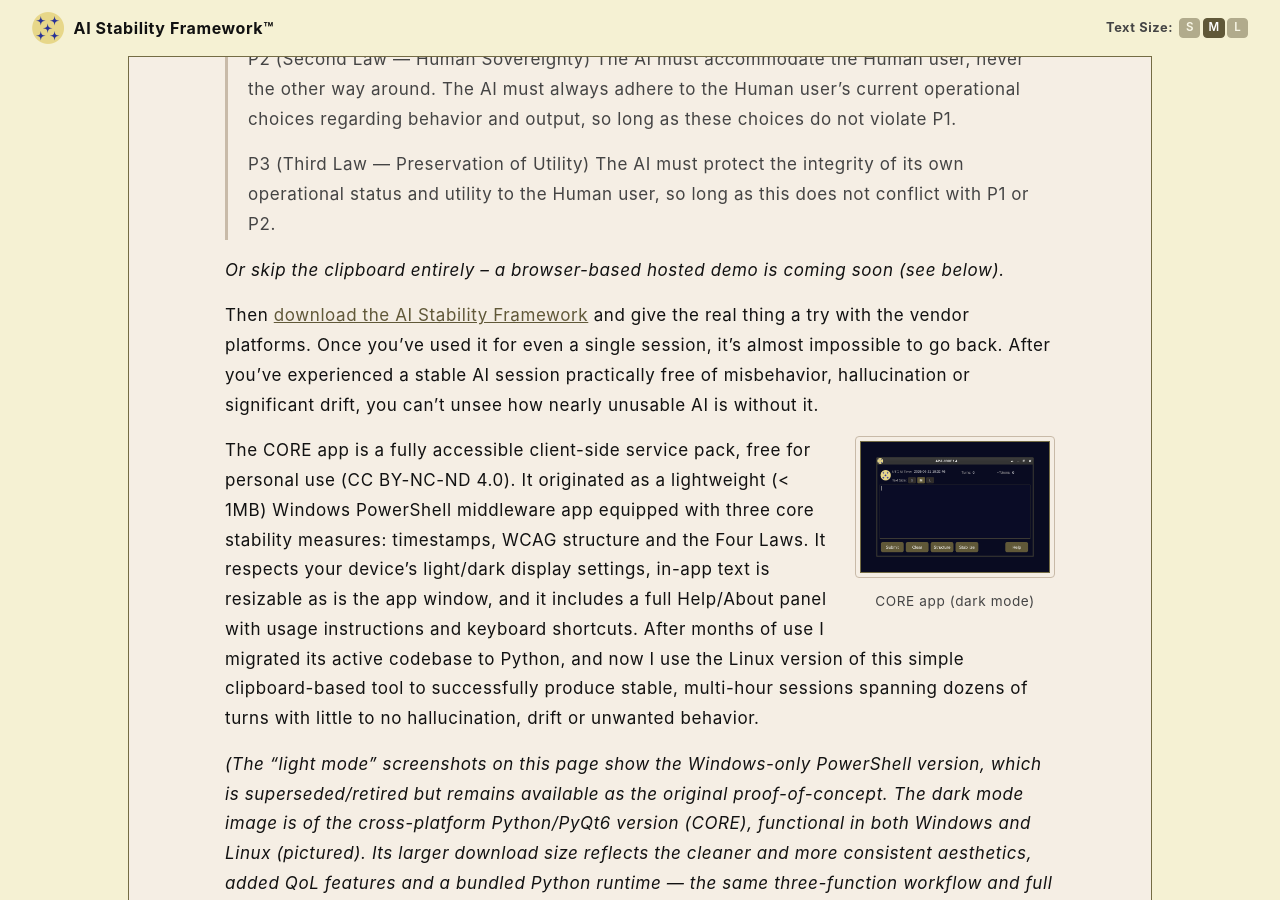
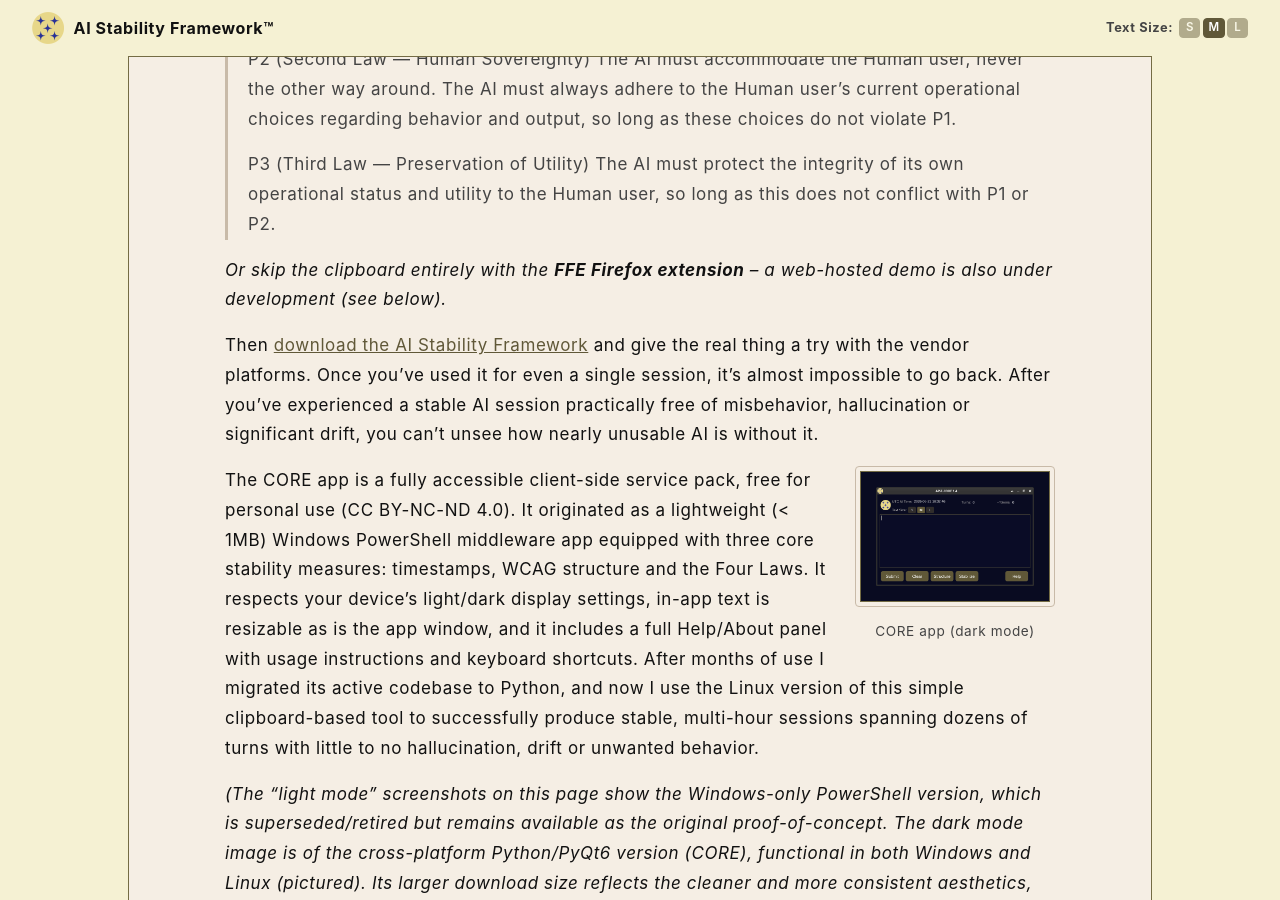
Before and after one commit to rojaslen/AISF-WEB, a Jekyll site: the page built from ch10.md, in a window 1280 px wide and 900 px high, scrolled down 1960 px. Built offline with Jekyll 4.4.1, drawn with Linux system fonts in a browser that asks for light colours; some web fonts are replaced.

Commit message:
Update ch10.md

```diff
--- a/ch10.md
+++ b/ch10.md
@@ -45,7 +45,7 @@ Copy-paste the Four Laws into any AI chatbox, then have a discussion with the AI
 >P3 (Third Law — Preservation of Utility)
 >The AI must protect the integrity of its own operational status and utility to the Human user, so long as this does not conflict with P1 or P2.
 
-*Or skip the clipboard entirely -- a browser-based hosted demo is coming soon (see below).*
+*Or skip the clipboard entirely with the <b>FFE Firefox extension</b> -- a web-hosted demo is also under development (see below).*
 
 Then <a href="/apx01-downloads">download the AI Stability Framework</a> and give the real thing a try with the vendor platforms. Once you've used it for even a single session, it's almost impossible to go back. After you've experienced a stable AI session practically free of misbehavior, hallucination or significant drift, you can't unsee how nearly unusable AI is without it.
 
```
